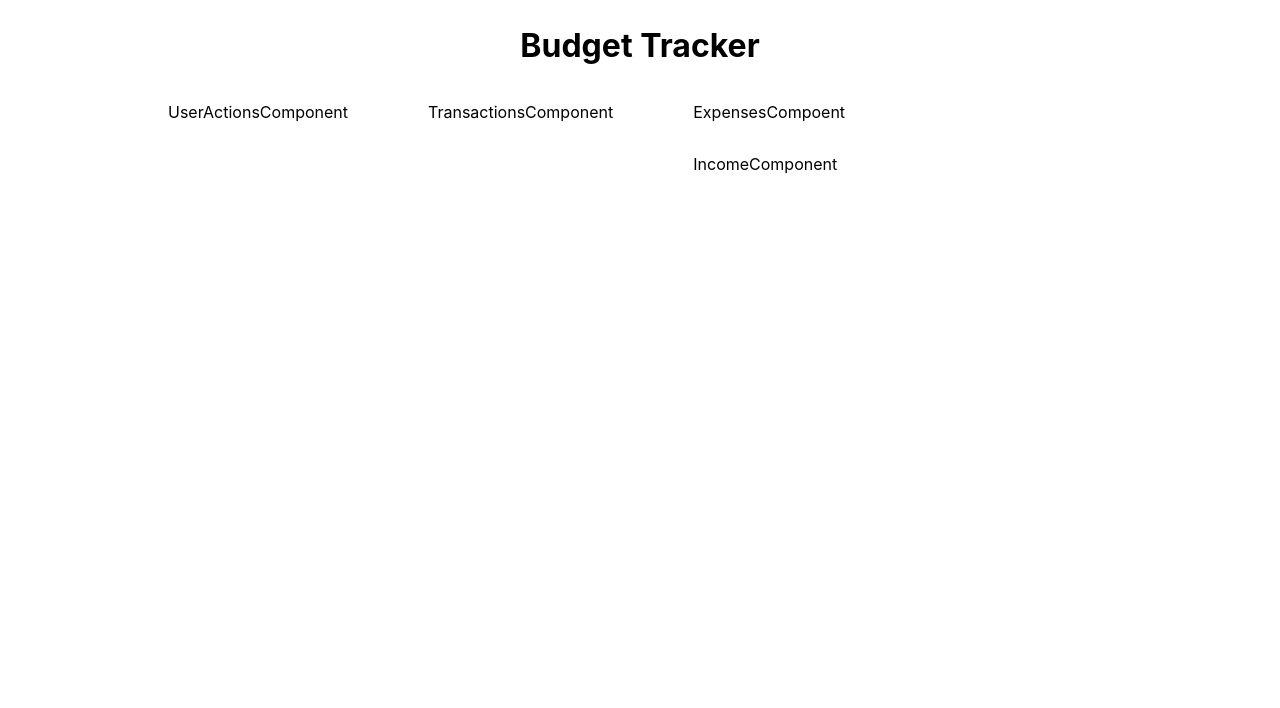
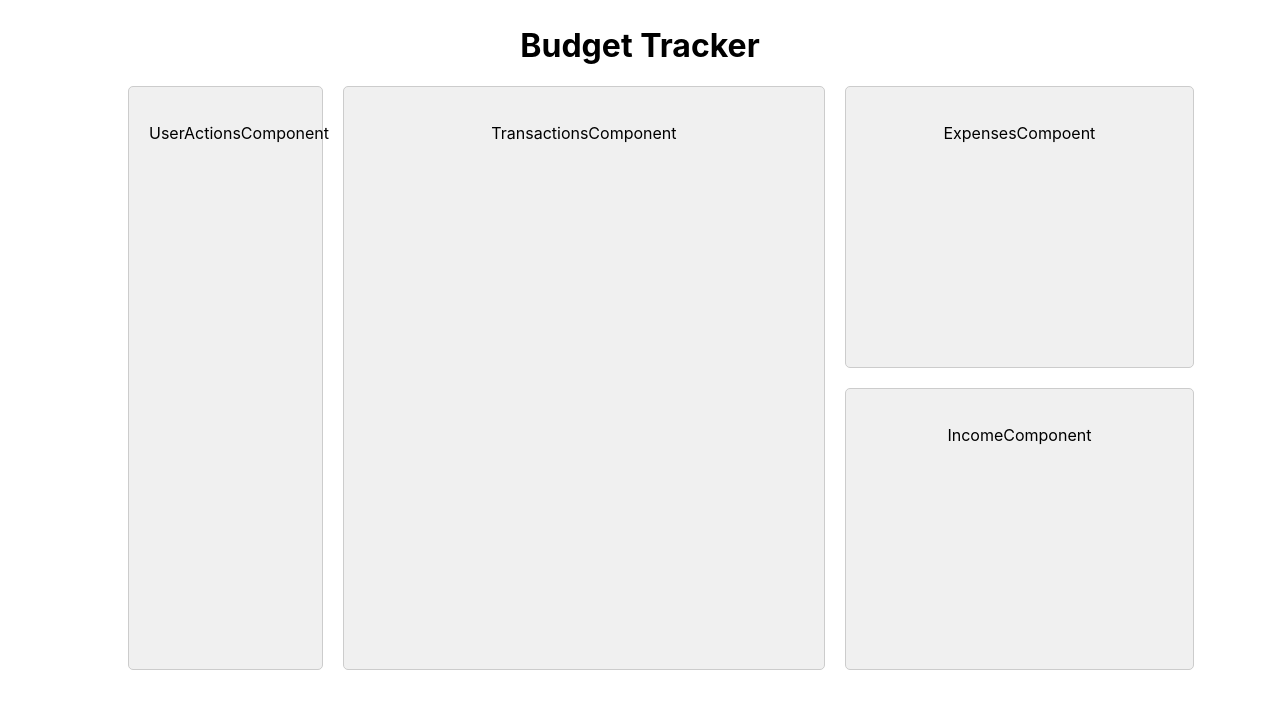
Before and after one commit to AmitGarine/budget-tracker-final, a React (Create React App) app in the folder frontend/: page / in a window 1280 px wide. Shown: the top 708 px of the page. Built offline with nearby package versions, Linux system fonts and the light colour scheme.

Commit message:
adjust component size

```diff
--- a/frontend/src/App.css
+++ b/frontend/src/App.css
@@ -1,30 +1,51 @@
 .App {
+  text-align: center;
   margin-left: 10%;
   margin-right: 10%;
   margin-top: 2%;
 }
 
-.AppHeader h1{
-  text-align: center;
+.AppHeader {
+  color: black;
 }
 
 .BudgetTrackerContainer {
   display: flex;
-  flex-direction: row;
+  justify-content: space-between;
+  margin-top: 20px;
 }
 
 .HorizontalStack {
   display: flex;
-  flex-direction: row;
+  width: 70%;
 }
 
 .VerticalStack {
   display: flex;
   flex-direction: column;
+  width: 30%;
 }
 
-.Section {
-  padding-left: 40px;
-  padding-right: 40px;
+.ComponentBox {
+  flex-grow: 1;
+  padding: 20px;
+  margin-right: 20px;
+  margin-bottom: 20px;
+  background-color: #f0f0f0;
+  border: 1px solid #ccc;
+  border-radius: 5px;
+}
 
+.UserActionsComponent {
+  width: 15%;
 }
+
+.TransactionsComponent {
+  width: 55%;
+}
+
+.ExpensesComponent,
+.IncomeComponent {
+  width: 100%;
+  height: 30vh;
+}
--- a/frontend/src/App.js
+++ b/frontend/src/App.js
@@ -39,15 +39,22 @@ function App() {
 
       <div className="BudgetTrackerContainer">
         <div className='HorizontalStack'>
-          <UserActionsComponent />
-          <TransactionsComponent />
+          <div className='ComponentBox UserActionsComponent'>
+            <UserActionsComponent />
+          </div>
+          <div className='ComponentBox TransactionsComponent'>
+            <TransactionsComponent />
+          </div>
         </div>
         <div className='VerticalStack'>
-          <ExpensesComponent />
-          <IncomeComponent />
+          <div className='ComponentBox ExpensesComponent'>
+            <ExpensesComponent />
+          </div>
+          <div className='ComponentBox IncomeComponent'>
+            <IncomeComponent />
+          </div>
         </div>
       </div>
-
     </div>
   );
 }
--- a/frontend/src/TransactionsComponent.js
+++ b/frontend/src/TransactionsComponent.js
@@ -4,7 +4,7 @@ import './App.css';
 class TransactionsComponent extends React.Component {
     render() {
         return (
-            <div className="Section">
+            <div className="Section Transactions">
                 <p>TransactionsComponent</p>
 
             </div>
--- a/frontend/src/UserActionsComponent.js
+++ b/frontend/src/UserActionsComponent.js
@@ -4,7 +4,7 @@ import './App.css'
 class UserActionsComponent extends React.Component {
     render() {
         return (
-            <div className="Section">
+            <div className="Section UserActions">
                 <p>UserActionsComponent</p>
 
             </div>)
```
